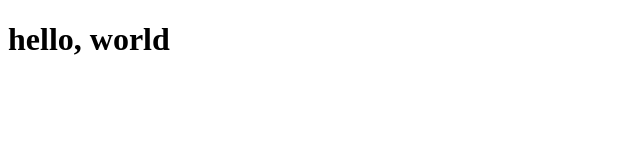
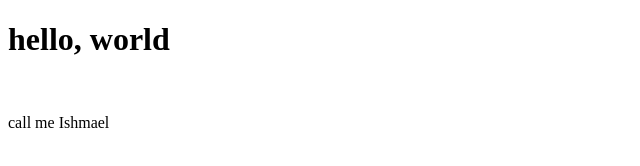
Before and after one commit to Mrugapatel1007/website, a plain HTML site: page index.html in a window 1280 px wide. Shown: the whole page, without its empty margins (0-640 px from the left). Drawn offline with Linux system fonts and the light colour scheme.

Commit message:
Add some HTML structure

```diff
--- a/index.html
+++ b/index.html
@@ -6,6 +6,8 @@
   </head>
   <body>
     <h1>hello, world</h1>
+    <br>
+    <p>call me Ishmael</p>
 
   </body>
 </html>
```
